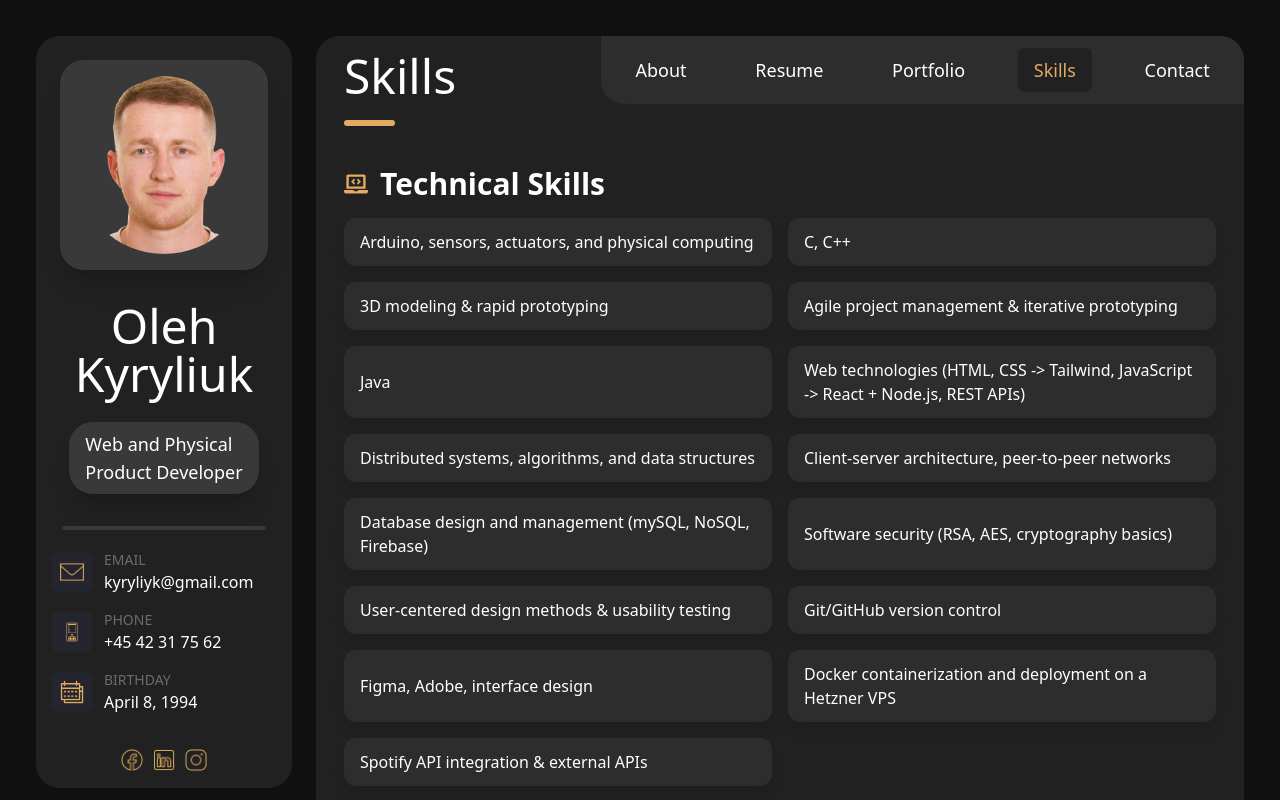
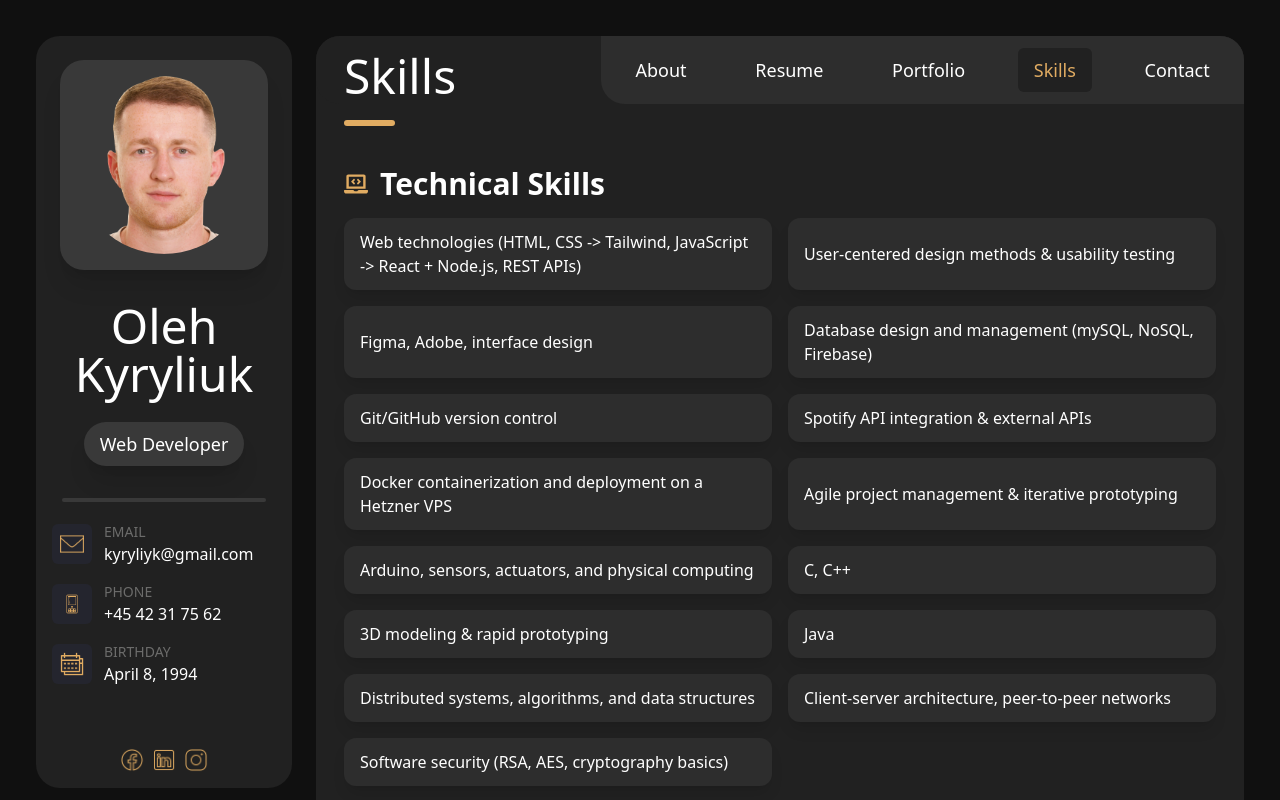
Before and after one commit to oleh080494/olehkyryliuk, a React (Vite) app in the folder client/: page / in a window 1280 px wide. Both pictures are taken after a click on the element "Skills". Shown: the top 800 px of the page. Built offline with nearby package versions, Linux system fonts and the light colour scheme; no server answers.

Commit message:
web development

```diff
--- a/client/src/App.jsx
+++ b/client/src/App.jsx
@@ -1,13 +1,12 @@
-import React, { useEffect, useState } from 'react';
+import React, { useEffect, useState } from "react";
 import About from "./subsections/about.jsx";
 import Resume from "./subsections/resume.jsx";
 import Portfolio from "./subsections/portfolio.jsx";
 import Skills from "./subsections/skills.jsx";
 import Contact from "./subsections/contact.jsx";
 
-
-const endpoint = "olehkyryliuk.c9g2as68ewx6.eu-north-1.rds.amazonaws.com"
-const port = "5432"
+const endpoint = "olehkyryliuk.c9g2as68ewx6.eu-north-1.rds.amazonaws.com";
+const port = "5432";
 
 function App() {
   const [backendData, setBackendData] = useState({});
@@ -15,12 +14,18 @@ function App() {
 
   function renderSection() {
     switch (active) {
-            case "about": return <About />;
-            case "resume": return <Resume />;
-            case "portfolio": return <Portfolio />;
-            case "skills": return <Skills />;
-            case "contact": return <Contact />;
-            default: return <About />;
+      case "about":
+        return <About />;
+      case "resume":
+        return <Resume />;
+      case "portfolio":
+        return <Portfolio />;
+      case "skills":
+        return <Skills />;
+      case "contact":
+        return <Contact />;
+      default:
+        return <About />;
     }
   }
 
@@ -29,13 +34,13 @@ function App() {
     resume: "Resume",
     portfolio: "Portfolio",
     skills: "Skills",
-        contact: "Contact"
+    contact: "Contact",
   };
 
   useEffect(() => {
     fetch("/api")
-            .then(res => res.json())
-            .then(data => setBackendData(data));
+      .then((res) => res.json())
+      .then((data) => setBackendData(data));
   }, []);
 
   return (
@@ -50,10 +55,14 @@ function App() {
             alt="oleh photo"
           />
         </div>
-                <div className="text-white text-2xl sm:text-3xl md:text-4xl lg:text-5xl font-sans text-center mt-2">Oleh Kyryliuk</div>
+        <div className="text-white text-2xl sm:text-3xl md:text-4xl lg:text-5xl font-sans text-center mt-2">
+          Oleh Kyryliuk
+        </div>
         <div className="flex justify-center mt-2 md:mt-6">
           <div className="bg-[#393939] rounded-3xl px-4 py-2 shadow-xl">
-                        <h3 className="text-white text-sm sm:text-base md:text-lg">Web and Physical <br/>Product Developer</h3>
+            <h3 className="text-white text-sm sm:text-base md:text-lg">
+              Web Developer
+            </h3>
           </div>
         </div>
 
@@ -64,15 +73,27 @@ function App() {
           {[
             { icon: "/email.png", label: "EMAIL", value: "kyryliyk@gmail.com" },
             { icon: "/mobile.png", label: "PHONE", value: "+45 42 31 75 62" },
-                        { icon: "/calender.png", label: "BIRTHDAY", value: "April 8, 1994" }
+            {
+              icon: "/calender.png",
+              label: "BIRTHDAY",
+              value: "April 8, 1994",
+            },
           ].map((info, idx) => (
             <div key={idx} className="flex items-center px-2 md:px-4">
               <div className="h-10 w-10 flex items-center justify-center rounded-md bg-[#24252e]">
-                                <img className="h-6 w-6 object-contain" src={info.icon} alt={info.label} />
+                <img
+                  className="h-6 w-6 object-contain"
+                  src={info.icon}
+                  alt={info.label}
+                />
               </div>
               <div className="flex flex-col ml-3">
-                                <div className="text-[#6c6c6b] text-xs sm:text-sm">{info.label}</div>
-                                <div className="text-white text-sm sm:text-base">{info.value}</div>
+                <div className="text-[#6c6c6b] text-xs sm:text-sm">
+                  {info.label}
+                </div>
+                <div className="text-white text-sm sm:text-base">
+                  {info.value}
+                </div>
               </div>
             </div>
           ))}
@@ -81,12 +102,34 @@ function App() {
         {/* Social icons */}
         <div className="flex flex-row flex-wrap space-x-2 justify-center mt-4 md:mt-auto mb-4">
           {[
-                        { link: "https://www.facebook.com/share/17FZWXjmhM/?mibextid=wwXIfr", icon: "/facebook.png", title: "Facebook" },
-                        { link: "https://www.linkedin.com/in/oleh-kyryliuk/", icon: "/linkedin.png", title: "LinkedIn" },
-                        { link: "https://www.instagram.com/kyryliuk.oleh/?igsh=MTlzNG11M2YxczA%3D&utm_source=qr#", icon: "/instagram.png", title: "Instagram" }
+            {
+              link: "https://www.facebook.com/share/17FZWXjmhM/?mibextid=wwXIfr",
+              icon: "/facebook.png",
+              title: "Facebook",
+            },
+            {
+              link: "https://www.linkedin.com/in/oleh-kyryliuk/",
+              icon: "/linkedin.png",
+              title: "LinkedIn",
+            },
+            {
+              link: "https://www.instagram.com/kyryliuk.oleh/?igsh=MTlzNG11M2YxczA%3D&utm_source=qr#",
+              icon: "/instagram.png",
+              title: "Instagram",
+            },
           ].map((social, idx) => (
-                        <a key={idx} href={social.link} target="_blank" rel="noopener noreferrer" title={`Visit my ${social.title}`}>
-                            <img className="h-6 w-6 cursor-pointer" src={social.icon} alt={social.title} />
+            <a
+              key={idx}
+              href={social.link}
+              target="_blank"
+              rel="noopener noreferrer"
+              title={`Visit my ${social.title}`}
+            >
+              <img
+                className="h-6 w-6 cursor-pointer"
+                src={social.icon}
+                alt={social.title}
+              />
             </a>
           ))}
         </div>
@@ -106,17 +149,23 @@ function App() {
 
           {/* Navigation bar */}
           <div className="order-1 md:order-2 flex flex-row flex-nowrap justify-around items-center w-full bg-[#2d2d2d] rounded-tr-3xl rounded-bl-3xl py-3 px-2 md:px-0">
-                        {["about", "resume", "portfolio", "skills", "contact"].map((sec, idx) => (
+            {["about", "resume", "portfolio", "skills", "contact"].map(
+              (sec, idx) => (
                 <div
                   key={idx}
                   onClick={() => setActive(sec)}
                   className={`cursor-pointer px-2 py-1 sm:px-3 sm:py-2 md:px-4 md:py-2 text-xs sm:text-sm md:text-lg ${
-                                    active === sec ? "text-[#E1AC62] bg-[#212121] rounded-md animate-fadeIn" : "text-white hover:bg-[#393939] hover:rounded-2xl "
+                    active === sec
+                      ? "text-[#E1AC62] bg-[#212121] rounded-md animate-fadeIn"
+                      : "text-white hover:bg-[#393939] hover:rounded-2xl "
                   }`}
                 >
-                                {sec === "skills" ? "Skills" : sec.charAt(0).toUpperCase() + sec.slice(1)}
+                  {sec === "skills"
+                    ? "Skills"
+                    : sec.charAt(0).toUpperCase() + sec.slice(1)}
                 </div>
-                        ))}
+              )
+            )}
           </div>
         </div>
 
--- a/client/src/subsections/skills.jsx
+++ b/client/src/subsections/skills.jsx
@@ -1,55 +1,122 @@
 // skills.jsx
-import React, {useState} from "react";
+import React, { useState } from "react";
 import { FaLaptopCode, FaLightbulb } from "react-icons/fa";
 
-
-
 function Skills() {
-    const [selectedItem, setSelectedItem] = useState(null)
+  const [selectedItem, setSelectedItem] = useState(null);
 
   const technicalSkills = [
-        ["Arduino, sensors, actuators, and physical computing", "Created interactive prototypes combining sensors and actuators with Arduino microcontrollers."],
-        ["C, C++", "C and C++ were used for programming Arduino to the projects at the university."],
-        ["3D modeling & rapid prototyping", "Designed and fabricated physical components using CAD tools and 3D printing for fast iteration."],
-        ["Agile project management & iterative prototyping", "Worked in sprints with regular stand-ups, retrospectives, and continuous feedback cycles."],
-        ["Java", "Used Java and its most common patterns (Abstract Factory, Adapter, Decorator, Facade, Proxy, State, Strategy, Observer) for writing a simple game and used JUnit testing to ensure stable and correct functioning of the system."],
-        ["Web technologies (HTML, CSS -> Tailwind, JavaScript -> React + Node.js, REST APIs)", "Built responsive web apps using React and Firebase, connecting frontends to backends through REST APIs either alone or in a small group"],
-        ["Distributed systems, algorithms, and data structures", "Studied and implemented distributed algorithms, focusing on efficiency, scalability, and fault tolerance."],
-        ["Client-server architecture, peer-to-peer networks", "Developed systems communicating through both centralized and decentralized network topologies."],
-        ["Database design and management (mySQL, NoSQL, Firebase)", "Designed relational and non-relational databases, handled queries, and managed data synchronization in Firebase."],
-        ["Software security (RSA, AES, cryptography basics)", "Implemented encryption, decryption, and digital signatures to secure data in Go-based projects."],
-        ["User-centered design methods & usability testing", "Applied design thinking, conducted user testing, and iteratively improved interfaces based on feedback."],
-        ["Git/GitHub version control", "Used Git and GitHub for collaborative coding, managing branches, and handling version history."],
-        ["Figma, Adobe, interface design", "Designed interactive prototypes and user interfaces using Figma and Adobe tools."],
-        ["Docker containerization and deployment on a Hetzner VPS", "Deployed full-stack applications using Docker containers hosted on a Hetzner virtual private server."],
-        ["Spotify API integration & external APIs", "Integrated external APIs, including Spotify API, to build dynamic and interactive web experiences."]
+    [
+      "Web technologies (HTML, CSS -> Tailwind, JavaScript -> React + Node.js, REST APIs)",
+      "Built responsive web apps using React and Firebase, connecting frontends to backends through REST APIs either alone or in a small group",
+    ],
+    [
+      "User-centered design methods & usability testing",
+      "Applied design thinking, conducted user testing, and iteratively improved interfaces based on feedback.",
+    ],
+    [
+      "Figma, Adobe, interface design",
+      "Designed interactive prototypes and user interfaces using Figma and Adobe tools.",
+    ],
+    [
+      "Database design and management (mySQL, NoSQL, Firebase)",
+      "Designed relational and non-relational databases, handled queries, and managed data synchronization in Firebase.",
+    ],
+    [
+      "Git/GitHub version control",
+      "Used Git and GitHub for collaborative coding, managing branches, and handling version history.",
+    ],
+    [
+      "Spotify API integration & external APIs",
+      "Integrated external APIs, including Spotify API, to build dynamic and interactive web experiences.",
+    ],
+    [
+      "Docker containerization and deployment on a Hetzner VPS",
+      "Deployed full-stack applications using Docker containers hosted on a Hetzner virtual private server.",
+    ],
+    [
+      "Agile project management & iterative prototyping",
+      "Worked in sprints with regular stand-ups, retrospectives, and continuous feedback cycles.",
+    ],
+    [
+      "Arduino, sensors, actuators, and physical computing",
+      "Created interactive prototypes combining sensors and actuators with Arduino microcontrollers.",
+    ],
+    [
+      "C, C++",
+      "C and C++ were used for programming Arduino to the projects at the university.",
+    ],
+    [
+      "3D modeling & rapid prototyping",
+      "Designed and fabricated physical components using CAD tools and 3D printing for fast iteration.",
+    ],
+    [
+      "Java",
+      "Used Java and its most common patterns (Abstract Factory, Adapter, Decorator, Facade, Proxy, State, Strategy, Observer) for writing a simple game and used JUnit testing to ensure stable and correct functioning of the system.",
+    ],
+    [
+      "Distributed systems, algorithms, and data structures",
+      "Studied and implemented distributed algorithms, focusing on efficiency, scalability, and fault tolerance.",
+    ],
+    [
+      "Client-server architecture, peer-to-peer networks",
+      "Developed systems communicating through both centralized and decentralized network topologies.",
+    ],
+    [
+      "Software security (RSA, AES, cryptography basics)",
+      "Implemented encryption, decryption, and digital signatures to secure data in Go-based projects.",
+    ],
   ];
 
   const softSkills = [
-        ["Collaboration in diverse teams", "Worked effectively in multicultural, interdisciplinary teams across various academic and design projects."],
-        ["Effective group project management", "Coordinated tasks, tracked progress, and ensured timely delivery of project milestones."],
-        ["Clear communication of technical concepts", "Explained complex ideas in accessible ways to both technical and non-technical audiences."],
-        ["Creative problem solving & innovation", "Approached challenges with out-of-the-box thinking and prototyped original solutions."],
-        ["Identifying user needs and building solutions", "Researched user behavior and designed products that address real needs and improve user experience."],
-        ["Critical and reflective thinking", "Evaluated design and technical decisions with a focus on impact, trade-offs, and long-term value."],
-        ["Awareness of ethical and social implications of tech", "Considered how technology affects privacy, fairness, and sustainability in design processes."],
-        ["Adaptability & fast learner", "Quickly learned new tools, programming languages, and frameworks as projects required."],
-        ["Independent and collaborative working", "Balanced solo work and team collaboration efficiently to achieve high-quality project outcomes."]
+    [
+      "Collaboration in diverse teams",
+      "Worked effectively in multicultural, interdisciplinary teams across various academic and design projects.",
+    ],
+    [
+      "Effective group project management",
+      "Coordinated tasks, tracked progress, and ensured timely delivery of project milestones.",
+    ],
+    [
+      "Clear communication of technical concepts",
+      "Explained complex ideas in accessible ways to both technical and non-technical audiences.",
+    ],
+    [
+      "Creative problem solving & innovation",
+      "Approached challenges with out-of-the-box thinking and prototyped original solutions.",
+    ],
+    [
+      "Identifying user needs and building solutions",
+      "Researched user behavior and designed products that address real needs and improve user experience.",
+    ],
+    [
+      "Critical and reflective thinking",
+      "Evaluated design and technical decisions with a focus on impact, trade-offs, and long-term value.",
+    ],
+    [
+      "Awareness of ethical and social implications of tech",
+      "Considered how technology affects privacy, fairness, and sustainability in design processes.",
+    ],
+    [
+      "Adaptability & fast learner",
+      "Quickly learned new tools, programming languages, and frameworks as projects required.",
+    ],
+    [
+      "Independent and collaborative working",
+      "Balanced solo work and team collaboration efficiently to achieve high-quality project outcomes.",
+    ],
   ];
-
 
   const renderList = (items) =>
     items.map(([title, description], index) => (
       <li
         key={index}
         className="flex items-center bg-[#2d2d2d] text-white px-4 py-3 rounded-xl shadow-lg hover:bg-[#393939] transition transform hover:scale-105 cursor-pointer"
-                onClick={()=> setSelectedItem({title, description})}
+        onClick={() => setSelectedItem({ title, description })}
       >
-
         {title}
       </li>
     ));
-
 
   return (
     <div className="text-white">
```
Lines whose indentation alone changed are shown as unchanged.
